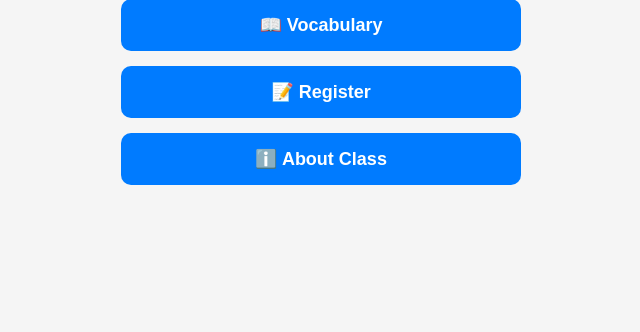
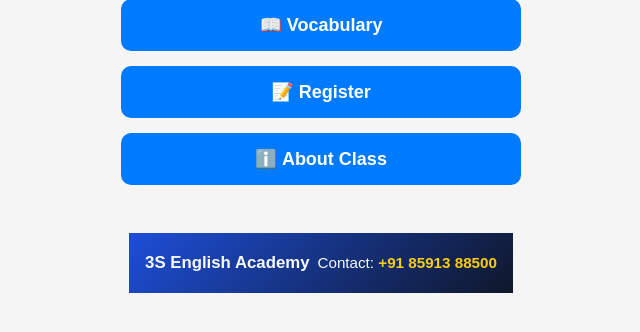
Before and after one commit to sachinsaitawadekar/vocabulary, a PHP site: page / in a window 1280 px wide. Shown: the part 178-510 px from the top of the page, without its empty margins (319-959 px from the left). Run offline with PHP 8.4, Linux system fonts and the light colour scheme.

Commit message:
added footer with contact information.

```diff
--- a/about.php
+++ b/about.php
@@ -39,5 +39,7 @@
       <li>Installable as an app (PWA)</li>
     </ul>
   </div>
+
+  <?php include __DIR__ . '/partials/footer.php'; ?>
 </body>
 </html>
--- a/admin.php
+++ b/admin.php
@@ -284,5 +284,7 @@
       </form>
     </div>
   </div>
+
+  <?php include __DIR__ . '/partials/footer.php'; ?>
 </body>
 </html>
--- a/check-registration-page.php
+++ b/check-registration-page.php
@@ -134,5 +134,6 @@
     }
     btn?.addEventListener('click', doCheck);
   </script>
+  <?php include __DIR__ . '/partials/footer.php'; ?>
 </body>
 </html>
--- a/index.php
+++ b/index.php
@@ -65,6 +65,8 @@
     </div>
   </main>
 
+  <?php include __DIR__ . '/partials/footer.php'; ?>
+
   <script>
     // Register service worker
     if ("serviceWorker" in navigator) {
--- a/offline.php
+++ b/offline.php
@@ -49,5 +49,6 @@
     <p>Don’t worry! Last viewed word is still available if cached.<br>
     Please reconnect to fetch new vocabulary.</p>
   </div>
+  <?php include __DIR__ . '/partials/footer.php'; ?>
 </body>
 </html>
--- /dev/null
+++ b/partials/footer.php
@@ -0,0 +1,49 @@
+<style>
+  .site-footer {
+    margin-top: 32px;
+    background: linear-gradient(135deg, #1d4ed8, #0f172a);
+    color: #f8fafc;
+    padding: 20px 16px;
+    font-family: Arial, sans-serif;
+  }
+  .site-footer__inner {
+    max-width: 960px;
+    margin: 0 auto;
+    display: flex;
+    flex-direction: column;
+    gap: 8px;
+    text-align: center;
+  }
+  .site-footer__heading {
+    font-size: 1.05rem;
+    font-weight: 600;
+    margin: 0;
+  }
+  .site-footer__contact {
+    margin: 0;
+    font-size: 0.95rem;
+  }
+  .site-footer__contact a {
+    color: #facc15;
+    text-decoration: none;
+    font-weight: 600;
+  }
+  .site-footer__contact a:hover {
+    text-decoration: underline;
+  }
+  @media (min-width: 640px) {
+    .site-footer__inner {
+      flex-direction: row;
+      justify-content: space-between;
+      align-items: center;
+      text-align: left;
+    }
+  }
+</style>
+
+<footer class="site-footer" role="contentinfo">
+  <div class="site-footer__inner">
+    <p class="site-footer__heading">3S English Academy</p>
+    <p class="site-footer__contact">Contact: <a href="tel:+918591388500">+91 85913 88500</a></p>
+  </div>
+</footer>
--- a/register.php
+++ b/register.php
@@ -191,5 +191,7 @@
     });
 
   </script>
+
+  <?php include __DIR__ . '/partials/footer.php'; ?>
 </body>
 </html>
--- a/registration-success.php
+++ b/registration-success.php
@@ -50,5 +50,6 @@
       <a class="btn" href="register.php">Go to Register</a>
     <?php endif; ?>
   </div>
+  <?php include __DIR__ . '/partials/footer.php'; ?>
 </body>
 </html>
--- a/registrations.php
+++ b/registrations.php
@@ -291,5 +291,7 @@
       <?php endif; ?>
     </div>
   </main>
+
+  <?php include __DIR__ . '/partials/footer.php'; ?>
 </body>
 </html>
--- a/vocabulary.php
+++ b/vocabulary.php
@@ -202,5 +202,7 @@
       <?php endif; ?>
     </section>
   </main>
+
+  <?php include __DIR__ . '/partials/footer.php'; ?>
 </body>
 </html>
```
